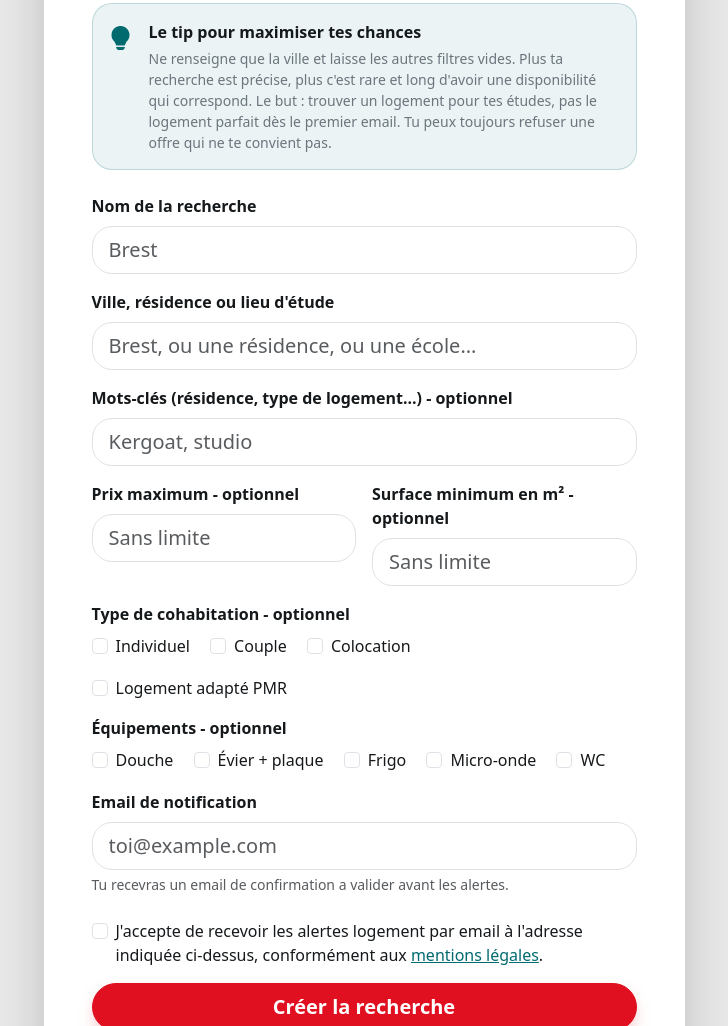
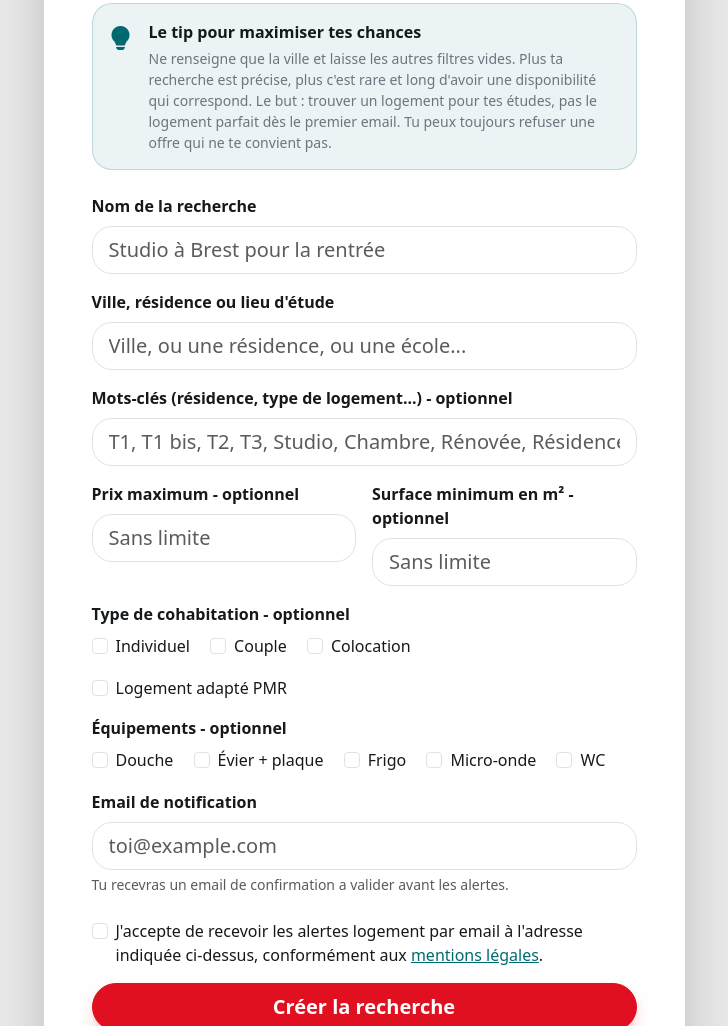
Before and after one commit to LZ-Aissam/logement-crous-alert, a website: page public/index.html in a window 1280 px wide. Shown: the part 1691-2717 px from the top of the page, without its empty margins (276-1004 px from the left). Drawn offline with nearby package versions, Linux system fonts and the light colour scheme.

Commit message:
fix: ameliorer les placeholders du formulaire de recherche

```diff
--- a/public/index.html
+++ b/public/index.html
@@ -246,12 +246,12 @@
           <form id="search-form" novalidate>
             <div class="mb-3">
               <label for="name" class="form-label fw-semibold">Nom de la recherche</label>
-              <input id="name" name="name" required placeholder="Brest" class="form-control form-control-lg">
+              <input id="name" name="name" required placeholder="Studio à Brest pour la rentrée" class="form-control form-control-lg">
             </div>
 
             <div class="mb-3" style="position: relative;">
               <label for="city" class="form-label fw-semibold">Ville, résidence ou lieu d'étude</label>
-              <input id="city" name="city" required placeholder="Brest, ou une résidence, ou une école..."
+              <input id="city" name="city" required placeholder="Ville, ou une résidence, ou une école..."
                      class="form-control form-control-lg" autocomplete="off" role="combobox"
                      aria-expanded="false" aria-controls="city-suggestions" aria-autocomplete="list">
               <input type="hidden" id="extent" name="extent">
@@ -261,7 +261,7 @@
 
             <div class="mb-3">
               <label for="keywords" class="form-label fw-semibold">Mots-clés (résidence, type de logement...) - optionnel</label>
-              <input id="keywords" name="keywords" placeholder="Kergoat, studio" class="form-control form-control-lg">
+              <input id="keywords" name="keywords" placeholder="T1, T1 bis, T2, T3, Studio, Chambre, Rénovée, Résidence" class="form-control form-control-lg">
             </div>
 
             <div class="row g-3 mb-3">
```
